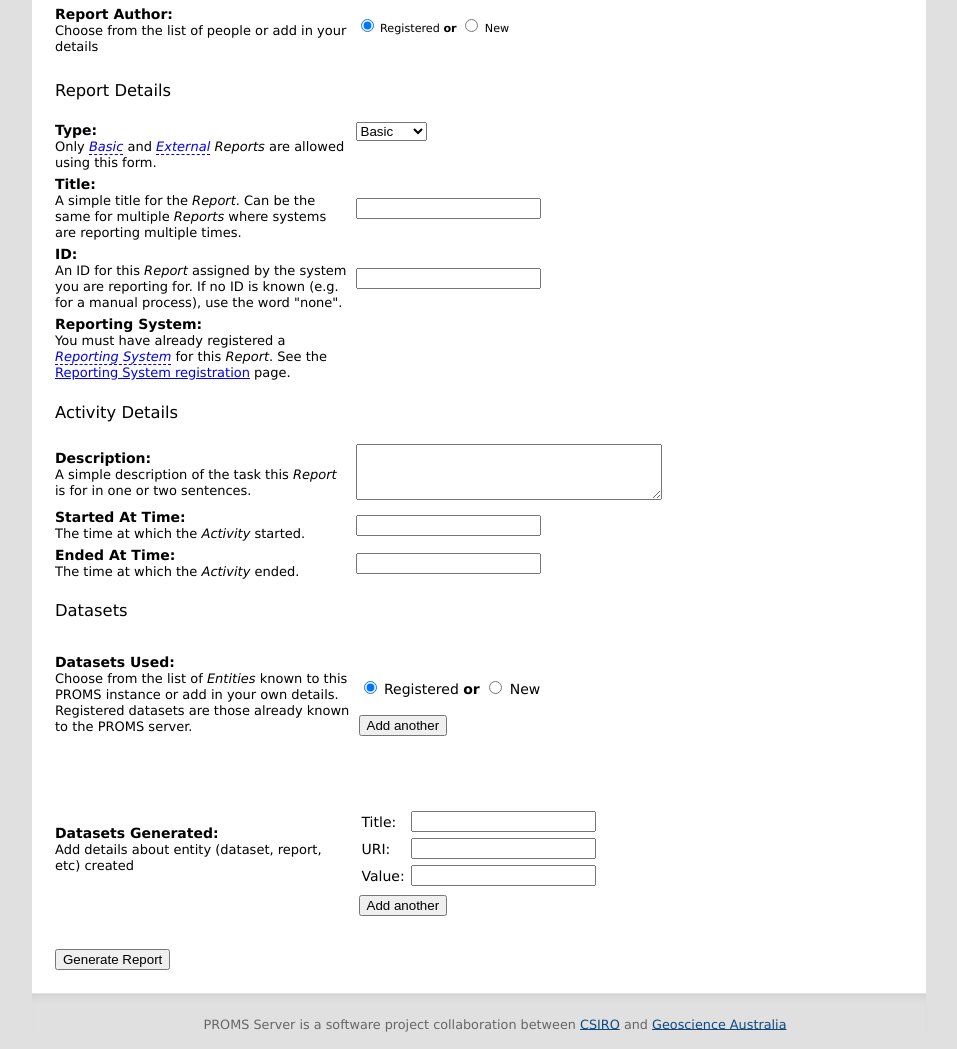
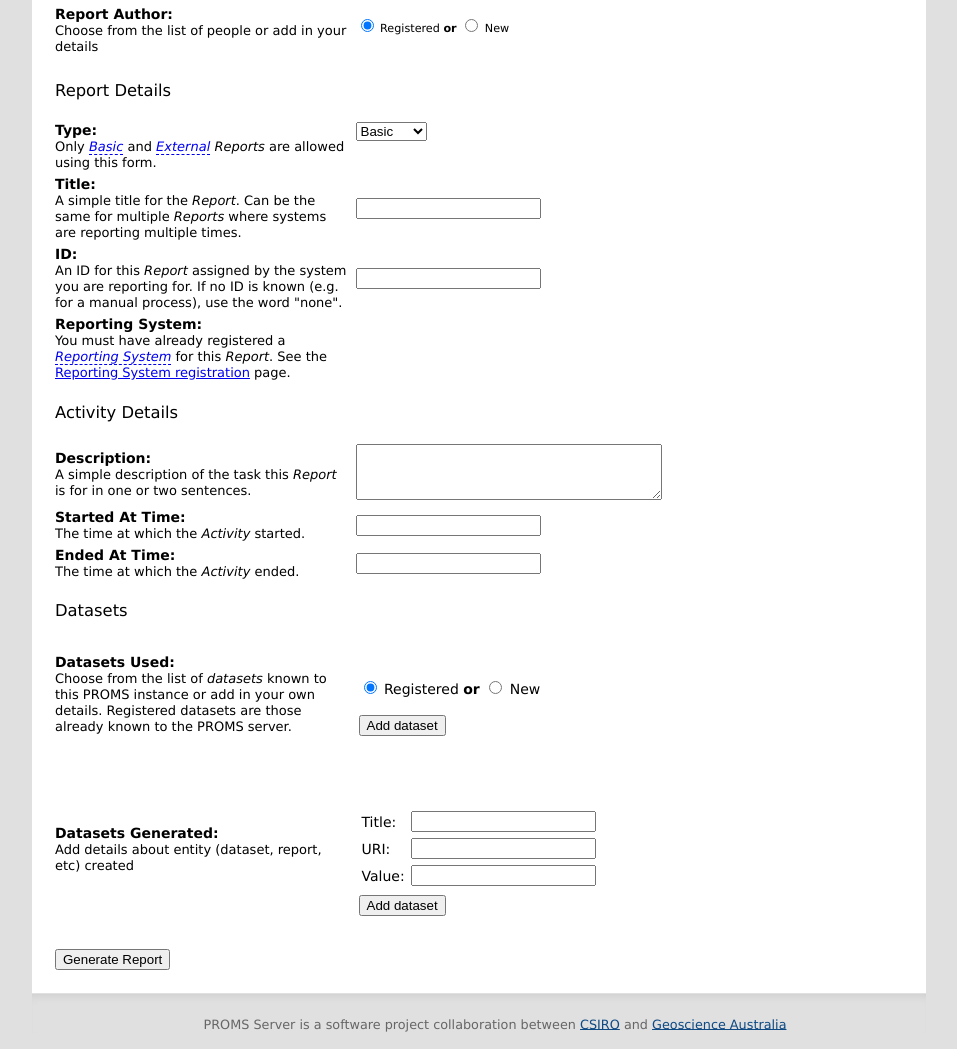
Before and after one commit to CSIRO-enviro-informatics/proms, a Flask app: template templates/function_create_report.html in a window 1280 px wide. Shown: the part 204-1253 px from the top of the page, without its empty margins (161-1118 px from the left). Run offline with Flask 2, Linux system fonts and the light colour scheme; the template is opened without the code that fills it, so the values that code supplies are empty; parts of the project's set-up code (start-up, migrations or seed data) failed here and were passed over.

Commit message:
Clean up code

```diff
--- a/functions.py
+++ b/functions.py
@@ -1158,11 +1158,13 @@ def get_agents_dict():
     #        }
     #    }
     #    '''
+
     query = '''
         PREFIX foaf: <http://xmlns.com/foaf/0.1/>
         PREFIX prov: <http://www.w3.org/ns/prov#>
         SELECT DISTINCT ?ag ?n ?fn ?em
         WHERE {
+
                 {
 
                     ?ag foaf:familyName ?n .
--- a/templates/function_create_report.html
+++ b/templates/function_create_report.html
@@ -58,7 +58,7 @@
             var entity_parts_json_obj = JSON.parse(entity_parts_json_str);
             var entity_item_number = 0;
             var entity_uri = null;
-            //TODO   PRINT OUT THE ENTITY PARTS TO SEE WHAT'S GOING ON!
+            //TODO
 
             $('#add').click(function(){
 
@@ -70,41 +70,26 @@
                         if (entity_in_db["e_u"] == $('#entity :selected').val()) {
                             var toAdd = $('#entity :selected').val();
                             entity_parts_json_obj.push({"label":entity_in_db["l"], "uri":entity_in_db["e_u"], "value": "value"});
-                            console.log("test here RIGHT HERE" +entity_parts_json_obj[0]['uri']);
                         }
                     }
                 }
                 else {
-
-                    console.log("testing bit " +$('input[id=entity-used-simple-complex]:checked', '#create-report').val());
                     if ($('input[id=entity-used-simple-complex]:checked', '#create-report').val() == "simple") {
-                        console.log("we're in   " +$('#entity-title').val());
                         entity_uri = "http://pid.geoscience.gov.au/dataset/" + $('#entity-title').val();
-                        console.log("setting uri  " + entity_uri);
                     }
                     else {
                         entity_uri = $('#entity-uri').val()
                     }
                     var toAdd = entity_uri + " " + $('#entity-title').val();
-                    console.log("testing toAdd  " +toAdd +" testing uri " +entity_uri);
                     entity_parts_json_obj.push({"label":$('#entity-title').val(), "uri":entity_uri, "value": $('#entity-value').val()});
-                    console.log("test here ok here " +entity_parts_json_obj[0]['uri']);
-
                 }
-
                 $('.list').append('<div class="item" id="entity_item_number">' + toAdd + '&nbsp &nbsp  &#x2716;</div> ');
                 entity_item_number +=1;
                 $('#entity-inputs').val('');
-                //console.log("adding " + JSON.stringify(entity_parts_json_obj));
-
                 entity_item_number = entity_parts_json_obj.length;
-                for (var i=0; i<entity_item_number; i++){
-                    console.log("rightyo  test " + entity_item_number +" "+ entity_parts_json_obj[i]['uri']);
-                }
             });
 
             $(document).on("click", ".item", function(event) {
-                //console.log("here " +$(event.target).text());
                 for (var i = 0; i < entity_parts_json_obj.length; i++) {
                     if ($(event.target).text() == entity_parts_json_obj[i]["uri"]) {
                         console.log("tell me about it  " + entity_parts_json_obj[i]['uri']);
@@ -113,11 +98,6 @@
                 }
                 $(this).remove();
                 entity_item_number = JSON.stringify(entity_parts_json_obj).length;
-                //console.log("removing " + JSON.stringify(entity_parts_json_obj));
-
-
-
-
             });
 
             //
@@ -131,35 +111,24 @@
 
             $('#add2').click(function(){
 
-                //Object.keys(entity_parts_json_obj).length;
-
-
                 var toAdd2 = $('#entity-out-uri').val();
                 entity_out_json_obj.push({"label":$('#entity-out-title').val(), "uri":$('#entity-out-uri').val(), "value": $('#entity-out-value').val()});
-
-
                 $('.list2').append('<div class="item" id="entity_item_number">' + toAdd2 + '&nbsp &nbsp  &#x2716;</div> ');
                 entity_out_number +=1;
-                //$('#entity-inputs').val('');
                 console.log("adding " + JSON.stringify(entity_out_json_obj));
 
             });
             $(document).on("click", ".item", function(event) {
-                //console.log("here " +$(event.target).text());
                 for (var i = 0; i < entity_out_json_obj.length; i++) {
                     if ($(event.target).text() == entity_out_json_obj[i]["uri"]) {
-                        //console.log("tell me about it  " + entity_out_json_obj[i]["uri"]);
                         entity_out_json_obj.splice(i, 1);
                     }
                 }
                 $(this).remove();
                 entity_out_number = JSON.stringify(entity_out_json_obj).length;
-                //console.log("removing " + JSON.stringify(entity_out_json_obj));
             });
 
             $('input[id=entity-used-new-existing]').change(function () {
-                //TODO: complete new/existing Entity selection
-                //alert($(this).attr('name'));
                 if ($('input[id=entity-used-new-existing]:checked', '#create-report').val() == "existing") {
                     $('#entity-existing-value').show();
                     $('#entity-new-value').hide();
@@ -167,28 +136,19 @@
                     $('#entity-existing-value').hide();
                     $('#entity-new-value').show();
                 }
-
             });
 
             $('input[id=entity-used-simple-complex]').change(function () {
-                //TODO: complete new/existing Entity selection
-                //alert($(this).attr('name'));
                 if ($('input[id=entity-used-simple-complex]:checked', '#create-report').val() == "simple") {
                     $('#complex-entity-option').hide();
-                    //$('#complex-dataset').hide();
                 } else {
                     $('#complex-entity-option').show();
-                    //$('#complex-dataset').show();
                 }
-
             });
 
-            //  Button is pressed
 
             $('#generate-report').click(function(event) {
                 event.preventDefault();
-                //validate fields
-
 
                 var usedEntityArray = new Array();
 
@@ -206,7 +166,6 @@
                     var entityGenObject = new Entity(entity_out_json_obj[i]['label'], entity_out_json_obj[i]['uri'],entity_out_json_obj[i]['value']);
                     genEntityArray.push(entityGenObject);
                 }
-
 
                 var postRegRequest = false;
                 var foundAgent = false;
@@ -249,31 +208,6 @@
                 }
 
 
-                // Create Activity Object
-
-                //var ActivityObject = new Activity($('#activity-title').val(), $('#activity-startedAtTime'), $('#activity-endedAtTime'), null, Custodian, $('#activity-description'), createdEntity, generatedEntity);
-
-                // Create Report Object
-
-                //createdEntity[0] = new Entity("Entity 1", "http://pid.geoscience.gov.au/entity/entity1", "Value1");
-                //generatedEntity[0] = new Entity("Entity 2", "http://pid.geoscience.gov.au/entity/entity2", "Value2");
-
-
-                //var EntityIn = new Entity('Entity1', 'http://pid.geoscience.gov.au/entity/entity1', 'Value1');
-                //var EntityOut = new Entity('Entity2', 'http://pid.geoscience.gov.au/entity/entity2', 'Value2');
-                //var AnotherTest = new Entity('Entity1', 'http://pid.geoscience.gov.au/entity/entity1', 'Value1');
-                //var entityTest2 = new Entity('entity2', 'http://pid/entiyt/entity2', 'value2');
-                //var entityTest = new Entity('Entity2', 'http://pid.geoscience.gov.au/entity/entity2','Comment2');
-
-                //var ActivityObject = new Activity("Activity title", $('#activity-startedAtTime'), $('#activity-endedAtTime'), "nothing here", Custodian, "activity description", createdEntity, generatedEntity);
-                //var ActivityObject = new Activity("Activity title", $('#activity-startedAtTime'), $('#activity-endedAtTime'), "nothing here", Custodian, "activity description", EntityObject, EntityObject2);
-                //console.log("testing activity " + $('#activity-startedAtTime').val() +" " + $('#activity-endedAtTime').val());
-                //console.log("testing time " + started + "  " +ended);
-
-                //var startedTime =  '2016-09-20 13:00:08+10:00';
-                //var endedTime = '2016-09-20 14:00:08+10:00';
-
-
                 //
                 // Timey Wimey stuff
                 //
@@ -283,27 +217,7 @@
                 var now = new Date();
                 var generatedTime = now.dateFormat("Y-m-d H:i:s" +get_time_zone_offset());
 
-
-
-
-
-                //var ActivityObject = new Activity('Activity title', startedTime, endedTime, 'nothing here', Custodian, 'activity description', AnotherTest, entityTest, null, null);
-                //var activitytest = new Activity('label', '2016-09-20 13:00:08+10:00', '2016-09-20 13:00:08+10:00', 'http://pid.test', Custodian, 'comment', AnotherTest, entityTest);
-                //var activitytest = new Activity($('#activity-title').val(), startedTime, endedTime, 'http://pid.test', Custodian, $('#activity-description').val(), AnotherTest, entityTest);
-
-                //var ReportObject = new Report($('#report-title'), reportingSystemURI, $('#report-nativeId'), ActivityObject, null, $('#report-type'));
-                //var entityGraph = entityTest.get_graph();
-                //var entityGraph = EntityIn.get_graph();
-                //var agentGraph = Custodian.get_graph();
-                //var ActivityGraph = activitytest.get_graph();
-
-                //var triples = new $rdf.Serializer(agentGraph).toN3(agentGraph);
-                //var triples = new $rdf.Serializer(entityGraph).toN3(entityGraph);
-                //var triples = new $rdf.Serializer(ActivityGraph).toN3(ActivityGraph);
-
-
                 var activity_title = $('#report-title').val() + "_activity";
-
                 var activityURL = 'http://pid.geoscience.gov.au/activity/' + activity_title;
 
                 var activityObject = new Activity(activity_title, started, ended, activityURL, Custodian, $('#activity-description').val(), usedEntityArray, genEntityArray);
@@ -328,18 +242,6 @@
                             alert("Problem submitting report: \n" + response);
                         }
                     });
-
-
-                //post the JSON object to PROMS to convert it into Turtle
-                /*
-                $.ajax({
-                    type: "POST",
-                    url: url,
-                    data: data,
-                    success: success,
-                    dataType: dataType
-                });
-                */
 
                 //show the results to the user
                 $('#generated-results').text(triples);
@@ -454,7 +356,7 @@
             <tr>
                 <th>
                     Datasets Used:<br />
-                    <span style="font-size:small; font-weight:normal;">Choose from the list of <em>Entities</em> known to this PROMS instance or add in your own details.  Registered datasets are those already known to the PROMS server.</span>
+                    <span style="font-size:small; font-weight:normal;">Choose from the list of <em>datasets</em> known to this PROMS instance or add in your own details.  Registered datasets are those already known to the PROMS server.</span>
                 </th>
                 <td valign="top">
                     <table class="entity layout" id="entity-inputs">
@@ -465,13 +367,11 @@
                             </td>
                             <td></td>
                             <td></td>
-                            <!--<td><span class="entity-input-delete" id="entity-input-delete-01">delete</span></td>-->
                         </tr>
                         <tr id="entity-input-row-add">
                             <td></td>
                             <td></td>
                             <td></td>
-                            <!--<td><span class="entity-input-add">add another</span></td> -->
                         </tr>
                         <tr>
                             <td>
@@ -504,16 +404,8 @@
                             <td></td>
                             <td></td>
                         </tr>
-<!--
                         <tr>
-                            <td><span class="entity-input-add">add another</span></td>
-                            <td></td>
-                            <td><span class="entity-input-delete" id="entity-input-delete-01">delete</span></td>
-
-                        </tr>
--->
-                        <tr>
-                            <td><button type="button" id="add" class="btn btn-info">Add another</button></td>
+                            <td><button type="button" id="add" class="btn btn-info">Add dataset</button></td>
                             <td></td>
                             <td></td>
                         </tr>
@@ -556,7 +448,7 @@
                             <td></td>
                         </tr>
                         <tr>
-                            <td><button type="button" id="add2" class="btn btn-info">Add another</button></td>
+                            <td><button type="button" id="add2" class="btn btn-info">Add dataset</button></td>
                             <td></td>
                             <td></td>
                         </tr>
@@ -574,7 +466,6 @@
         </table>
         <table>
             <tr>
-                <!--<th colspan="3" style="text-align:center;">-->
                 <td>
                     <br />
                     <button id="generate-report">Generate Report</button><br />
```
